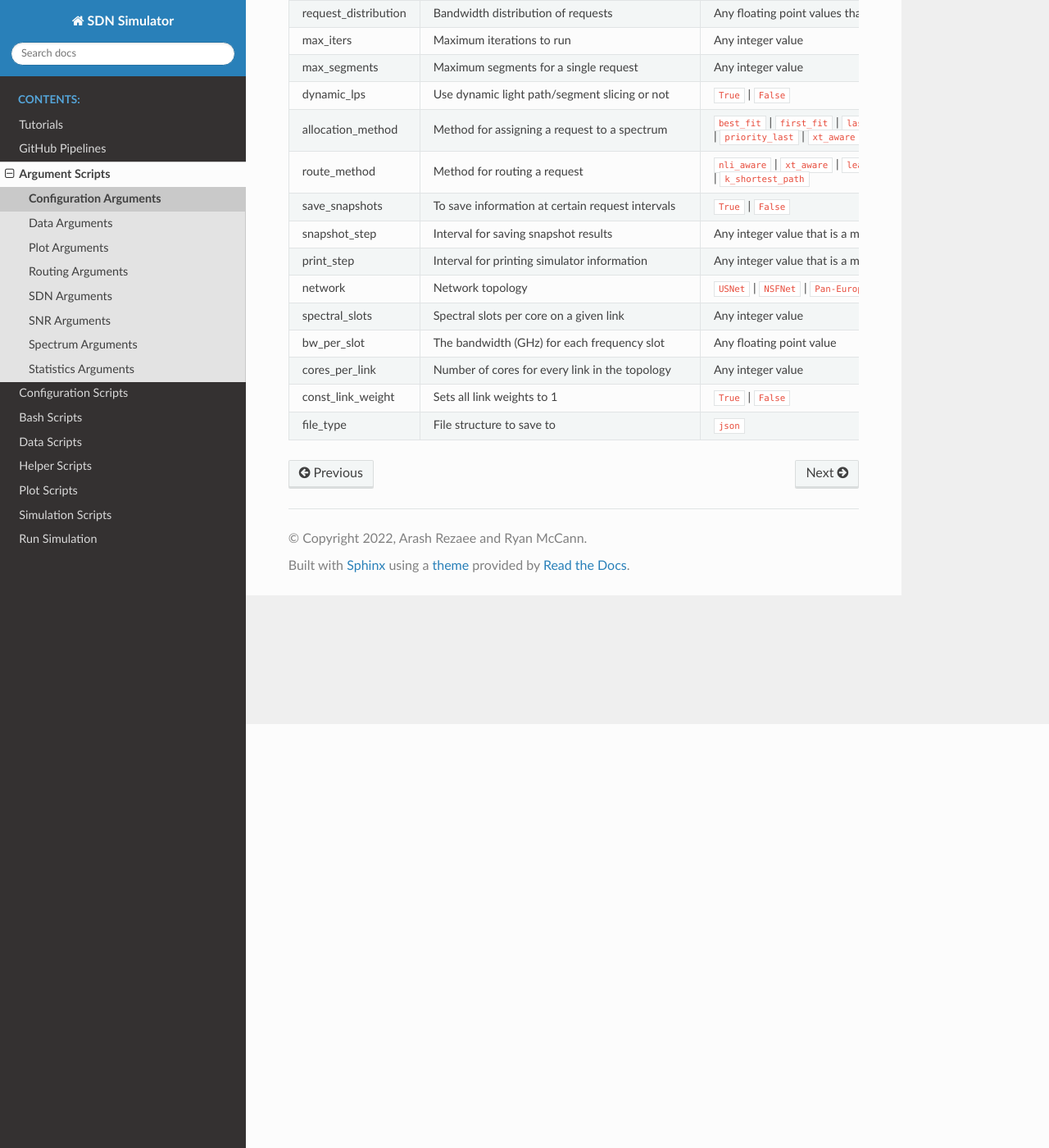
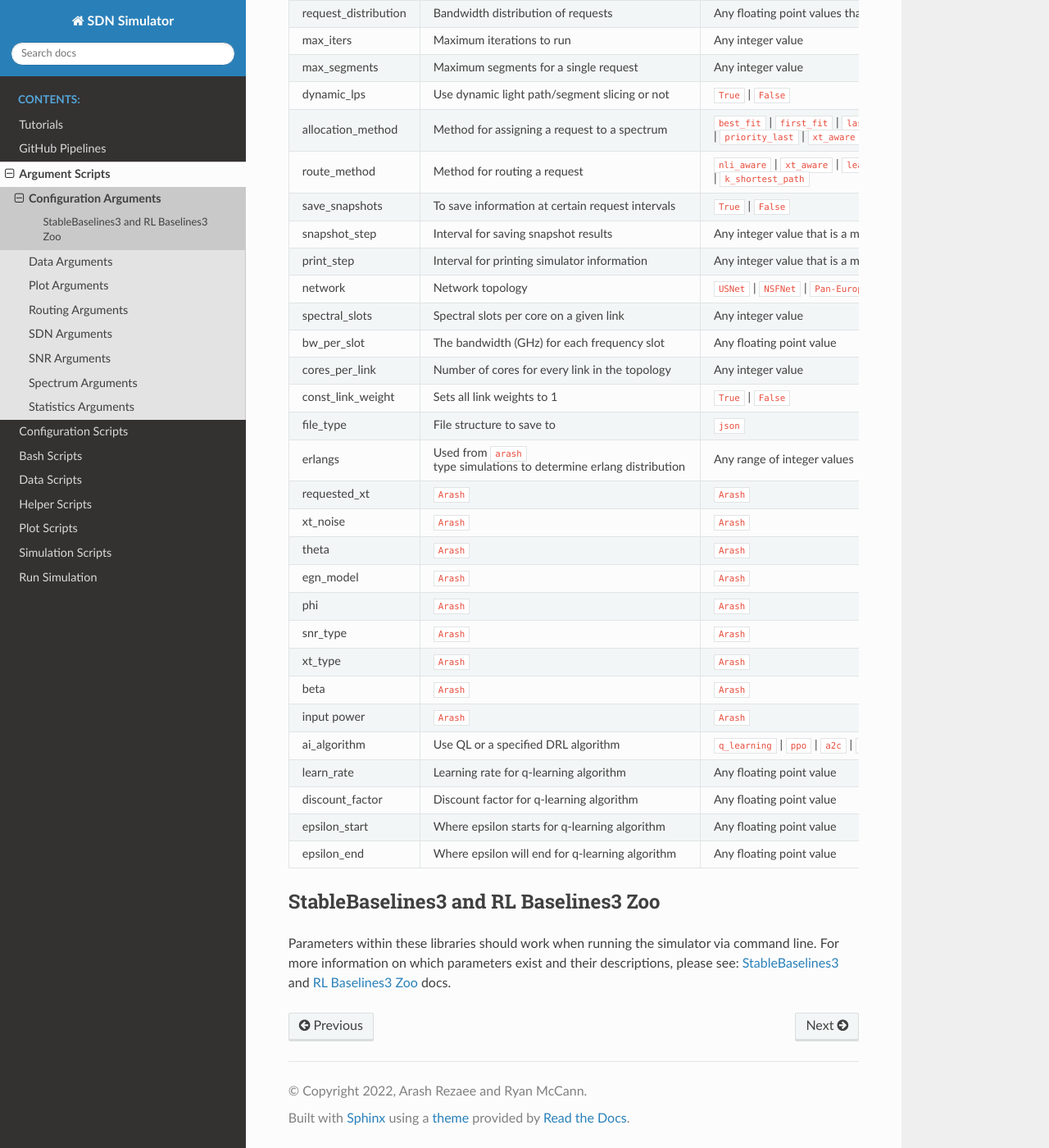
Before and after one commit to SDNNetSim/SDON_simulator, a Sphinx documentation site: the page built from docs/args/config_args.rst, in a window 1280 px wide and 1400 px high, scrolled down 517 px. Shown: the whole window at 82% size. Built offline with Sphinx 7.4.7 and the Read the Docs theme 2.0.0, drawn with Linux system fonts in a browser that asks for light colours; pages that are not in the unit, such as notebooks, are missing from menus.

Commit message:
Finish config_args.rst

```diff
--- a/docs/args/config_args.rst
+++ b/docs/args/config_args.rst
@@ -75,3 +75,55 @@ Configuration Arguments
    * - file_type
      - File structure to save to
      - ``json``
+   * - erlangs
+     - Used from ``arash`` type simulations to determine erlang distribution
+     - Any range of integer values
+   * - requested_xt
+     - ``Arash``
+     - ``Arash``
+   * - xt_noise
+     - ``Arash``
+     - ``Arash``
+   * - theta
+     - ``Arash``
+     - ``Arash``
+   * - egn_model
+     - ``Arash``
+     - ``Arash``
+   * - phi
+     - ``Arash``
+     - ``Arash``
+   * - snr_type
+     - ``Arash``
+     - ``Arash``
+   * - xt_type
+     - ``Arash``
+     - ``Arash``
+   * - beta
+     - ``Arash``
+     - ``Arash``
+   * - input power
+     - ``Arash``
+     - ``Arash``
+   * - ai_algorithm
+     - Use QL or a specified DRL algorithm
+     - ``q_learning`` | ``ppo`` | ``a2c`` | ``dqn``
+   * - learn_rate
+     - Learning rate for q-learning algorithm
+     - Any floating point value
+   * - discount_factor
+     - Discount factor for q-learning algorithm
+     - Any floating point value
+   * - epsilon_start
+     - Where epsilon starts for q-learning algorithm
+     - Any floating point value
+   * - epsilon_end
+     - Where epsilon will end for q-learning algorithm
+     - Any floating point value
+
+StableBaselines3 and RL Baselines3 Zoo
+---------------------------------------
+
+Parameters within these libraries should work when running the simulator via command line. For more information on which
+parameters exist and their descriptions, please see: `StableBaselines3 <https://stable-baselines3.readthedocs.io/en/master/>`_ and
+`RL Baselines3 Zoo <https://www.example.com/>`_ docs.
```
